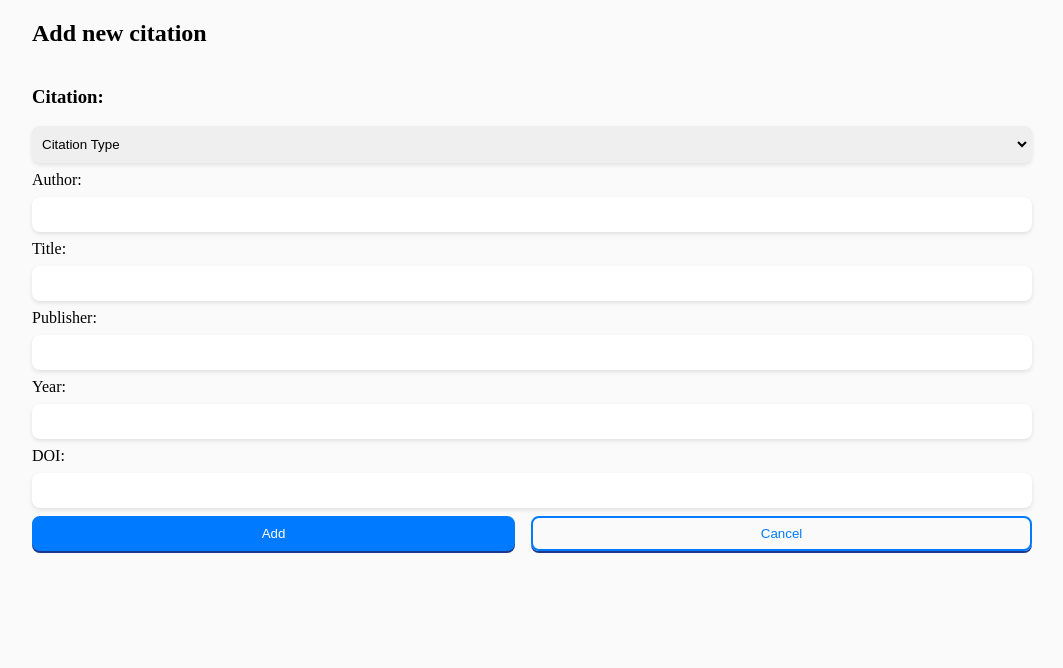
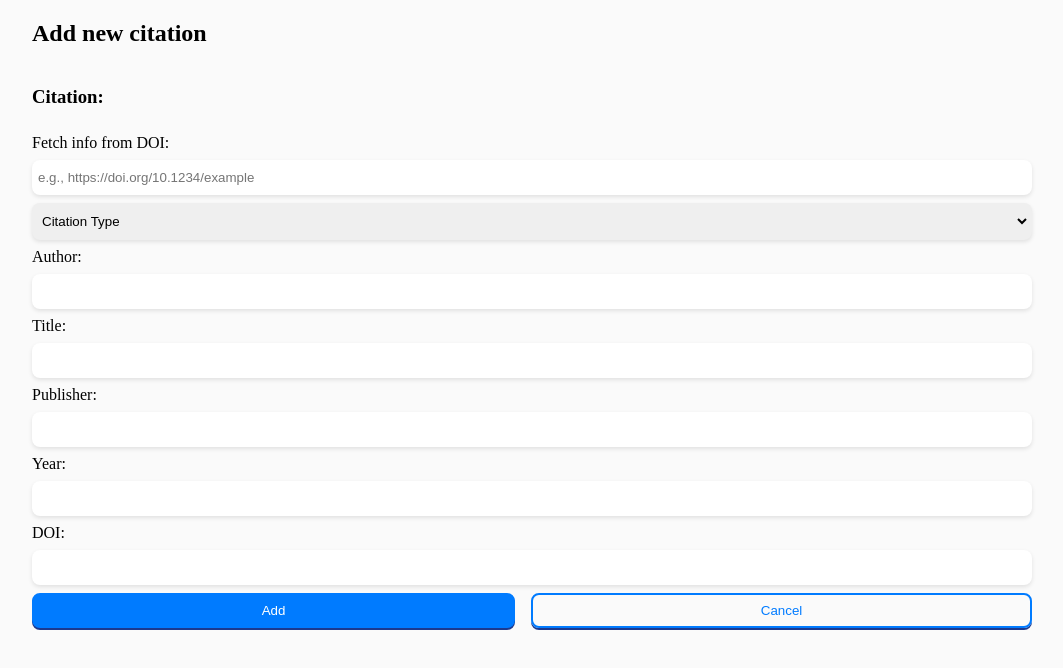
Before and after one commit to aarnif/ohtu-miniprojekti, a Flask app: page /new_citation in a window 1280 px wide. Shown: the top 668 px of the page, without its empty margins (108-1171 px from the left). Run offline with Flask 3, Linux system fonts and the light colour scheme.

Commit message:
Add fetch citation with doi link field to new citation form

```diff
--- a/src/templates/new_citation.html
+++ b/src/templates/new_citation.html
@@ -5,6 +5,19 @@ block page_title %} Add new citation {% endblock %} {% block body %}
   <h3>Citation:</h3>
 
   <div class="form-items">
+    <div id="doi-message"></div>
+
+    <label for="doi-fetch"
+      >Fetch info from DOI:
+      <input
+        id="doi-fetch"
+        type="text"
+        name="doi-fetch"
+        placeholder="e.g., https://doi.org/10.1234/example"
+        value=""
+      />
+    </label>
+
     <select name="citation_type" id="citation_type">
       <option value="">Citation Type</option>
       <option value="article" {% if citation_type == "article" %}selected{% endif %}>Article</option>
```
